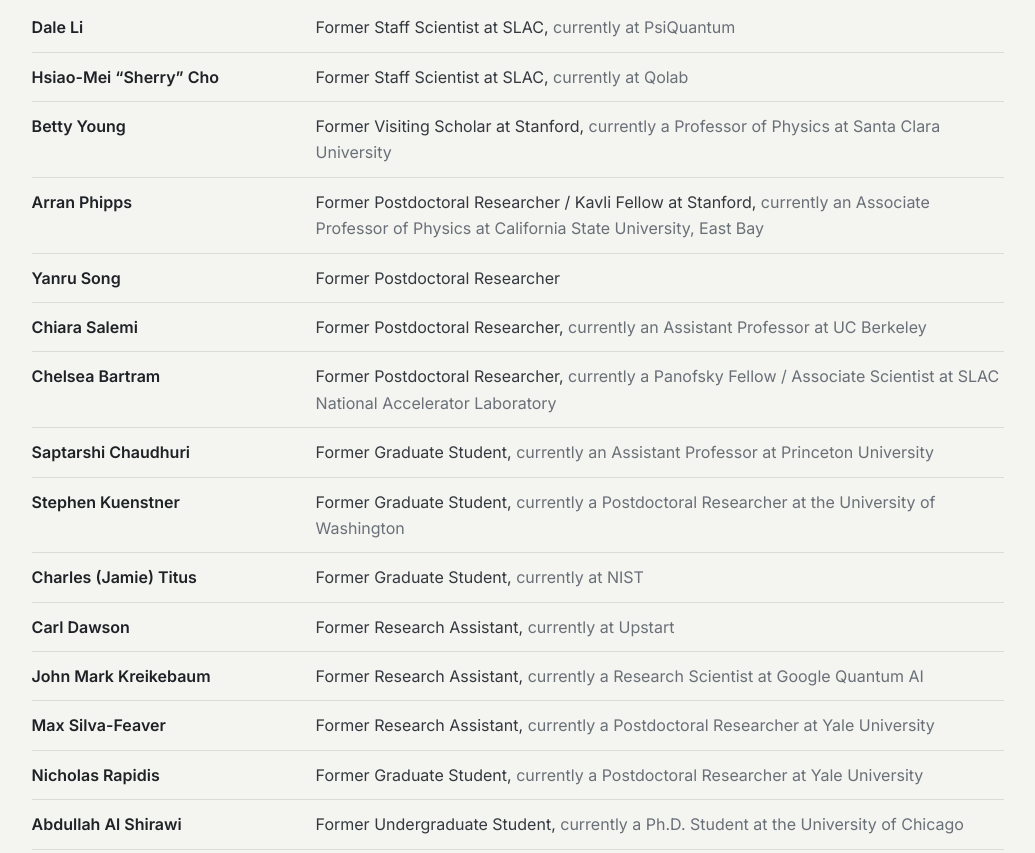
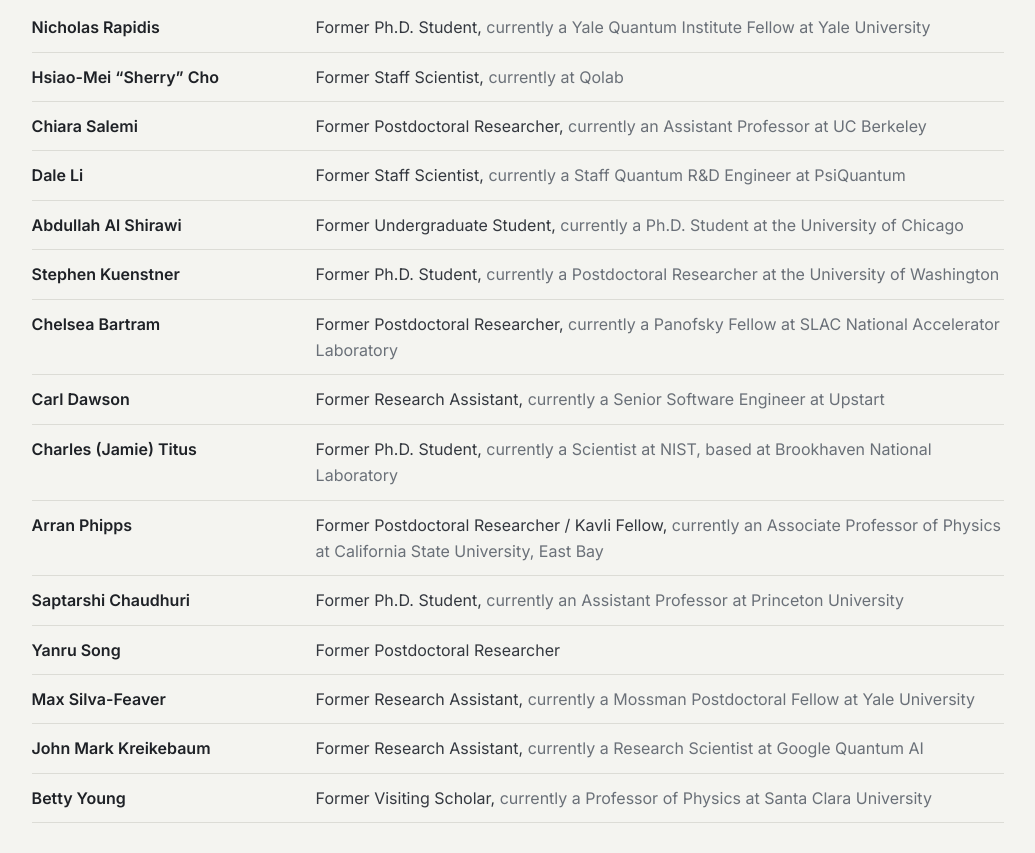
Before and after one commit to irwin-group/irwin-group-site, a plain HTML site: page people.html in a window 1280 px wide. Shown: the part 2443-3296 px from the top of the page, without its empty margins (122-1157 px from the left). Drawn offline with nearby package versions, Linux system fonts and the light colour scheme.

Commit message:
former member info & chronology update

```diff
--- a/css/style.css
+++ b/css/style.css
@@ -628,3 +628,7 @@ figure.fig-sm img { max-width: 420px; width: 100%; }
           mask-image: linear-gradient(to right, rgba(0,0,0,.35) 0%, #000 7%, #000 90%, rgba(0,0,0,.15) 100%);
 }
 .mss-stage, .mss-meta { max-width: 880px; }
+.awards-list a { color: var(--ink); font-weight: 600; }
+.awards-list a:hover { color: var(--accent); }
+.awards-list li { font-weight: 600; color: var(--ink); }
+.awards-list .edu-year { font-weight: 400; }
--- a/people.html
+++ b/people.html
@@ -138,64 +138,64 @@
         <h2 class="group-title">Former Members</h2>
         <ul class="alumni">
           <li>
-            <span class="alum-name">Dale Li</span>
-            <span class="alum-info"><span class="alum-role">Former Staff Scientist at SLAC</span>, <span class="alum-now">currently at PsiQuantum</span></span>
+            <span class="alum-name">Nicholas Rapidis</span>
+            <span class="alum-info"><span class="alum-role">Former Ph.D. Student</span>, <span class="alum-now">currently a Yale Quantum Institute Fellow at Yale University</span></span>
           </li>
           <li>
             <span class="alum-name">Hsiao-Mei &ldquo;Sherry&rdquo; Cho</span>
-            <span class="alum-info"><span class="alum-role">Former Staff Scientist at SLAC</span>, <span class="alum-now">currently at Qolab</span></span>
+            <span class="alum-info"><span class="alum-role">Former Staff Scientist</span>, <span class="alum-now">currently at Qolab</span></span>
           </li>
           <li>
-            <span class="alum-name">Betty Young</span>
-            <span class="alum-info"><span class="alum-role">Former Visiting Scholar at Stanford</span>, <span class="alum-now">currently a Professor of Physics at Santa Clara University</span></span>
+            <span class="alum-name">Chiara Salemi</span>
+            <span class="alum-info"><span class="alum-role">Former Postdoctoral Researcher</span>, <span class="alum-now">currently an Assistant Professor at UC Berkeley</span></span>
+          </li>
+          <li>
+            <span class="alum-name">Dale Li</span>
+            <span class="alum-info"><span class="alum-role">Former Staff Scientist</span>, <span class="alum-now">currently a Staff Quantum R&amp;D Engineer at PsiQuantum</span></span>
+          </li>
+          <li>
+            <span class="alum-name">Abdullah Al Shirawi</span>
+            <span class="alum-info"><span class="alum-role">Former Undergraduate Student</span>, <span class="alum-now">currently a Ph.D. Student at the University of Chicago</span></span>
+          </li>
+          <li>
+            <span class="alum-name">Stephen Kuenstner</span>
+            <span class="alum-info"><span class="alum-role">Former Ph.D. Student</span>, <span class="alum-now">currently a Postdoctoral Researcher at the University of Washington</span></span>
+          </li>
+          <li>
+            <span class="alum-name">Chelsea Bartram</span>
+            <span class="alum-info"><span class="alum-role">Former Postdoctoral Researcher</span>, <span class="alum-now">currently a Panofsky Fellow at SLAC National Accelerator Laboratory</span></span>
+          </li>
+          <li>
+            <span class="alum-name">Carl Dawson</span>
+            <span class="alum-info"><span class="alum-role">Former Research Assistant</span>, <span class="alum-now">currently a Senior Software Engineer at Upstart</span></span>
+          </li>
+          <li>
+            <span class="alum-name">Charles (Jamie) Titus</span>
+            <span class="alum-info"><span class="alum-role">Former Ph.D. Student</span>, <span class="alum-now">currently a Scientist at NIST, based at Brookhaven National Laboratory</span></span>
           </li>
           <li>
             <span class="alum-name">Arran Phipps</span>
-            <span class="alum-info"><span class="alum-role">Former Postdoctoral Researcher / Kavli Fellow at Stanford</span>, <span class="alum-now">currently an Associate Professor of Physics at California State University, East Bay</span></span>
+            <span class="alum-info"><span class="alum-role">Former Postdoctoral Researcher / Kavli Fellow</span>, <span class="alum-now">currently an Associate Professor of Physics at California State University, East Bay</span></span>
+          </li>
+          <li>
+            <span class="alum-name">Saptarshi Chaudhuri</span>
+            <span class="alum-info"><span class="alum-role">Former Ph.D. Student</span>, <span class="alum-now">currently an Assistant Professor at Princeton University</span></span>
           </li>
           <li>
             <span class="alum-name">Yanru Song</span>
             <span class="alum-info"><span class="alum-role">Former Postdoctoral Researcher</span></span>
           </li>
           <li>
-            <span class="alum-name">Chiara Salemi</span>
-            <span class="alum-info"><span class="alum-role">Former Postdoctoral Researcher</span>, <span class="alum-now">currently an Assistant Professor at UC Berkeley</span></span>
-          </li>
-          <li>
-            <span class="alum-name">Chelsea Bartram</span>
-            <span class="alum-info"><span class="alum-role">Former Postdoctoral Researcher</span>, <span class="alum-now">currently a Panofsky Fellow / Associate Scientist at SLAC National Accelerator Laboratory</span></span>
-          </li>
-          <li>
-            <span class="alum-name">Saptarshi Chaudhuri</span>
-            <span class="alum-info"><span class="alum-role">Former Graduate Student</span>, <span class="alum-now">currently an Assistant Professor at Princeton University</span></span>
-          </li>
-          <li>
-            <span class="alum-name">Stephen Kuenstner</span>
-            <span class="alum-info"><span class="alum-role">Former Graduate Student</span>, <span class="alum-now">currently a Postdoctoral Researcher at the University of Washington</span></span>
-          </li>
-          <li>
-            <span class="alum-name">Charles (Jamie) Titus</span>
-            <span class="alum-info"><span class="alum-role">Former Graduate Student</span>, <span class="alum-now">currently at NIST</span></span>
-          </li>
-          <li>
-            <span class="alum-name">Carl Dawson</span>
-            <span class="alum-info"><span class="alum-role">Former Research Assistant</span>, <span class="alum-now">currently at Upstart</span></span>
+            <span class="alum-name">Max Silva-Feaver</span>
+            <span class="alum-info"><span class="alum-role">Former Research Assistant</span>, <span class="alum-now">currently a Mossman Postdoctoral Fellow at Yale University</span></span>
           </li>
           <li>
             <span class="alum-name">John Mark Kreikebaum</span>
             <span class="alum-info"><span class="alum-role">Former Research Assistant</span>, <span class="alum-now">currently a Research Scientist at Google Quantum AI</span></span>
           </li>
           <li>
-            <span class="alum-name">Max Silva-Feaver</span>
-            <span class="alum-info"><span class="alum-role">Former Research Assistant</span>, <span class="alum-now">currently a Postdoctoral Researcher at Yale University</span></span>
-          </li>
-          <li>
-            <span class="alum-name">Nicholas Rapidis</span>
-            <span class="alum-info"><span class="alum-role">Former Graduate Student</span>, <span class="alum-now">currently a Postdoctoral Researcher at Yale University</span></span>
-          </li>
-          <li>
-            <span class="alum-name">Abdullah Al Shirawi</span>
-            <span class="alum-info"><span class="alum-role">Former Undergraduate Student</span>, <span class="alum-now">currently a Ph.D. Student at the University of Chicago</span></span>
+            <span class="alum-name">Betty Young</span>
+            <span class="alum-info"><span class="alum-role">Former Visiting Scholar</span>, <span class="alum-now">currently a Professor of Physics at Santa Clara University</span></span>
           </li>
         </ul>
       </div>
```
Also changed, not shown: person-alex-droster.html (+5 -0 lines), person-ameya-kunder.html (+1 -0 lines), person-aya-keller.html (+5 -0 lines), person-cady-van-assendelft.html (+5 -0 lines), person-christina-bell.html (+6 -0 lines), person-dean-wright.html (+1 -0 lines), person-jason-corbin.html (+5 -0 lines), person-jyotirmai-singh.html (+5 -0 lines), person-kent-irwin.html (+8 -1 lines), person-maria-simanovskaia.html (+5 -0 lines), person-meghan-marangola.html (+5 -0 lines), person-victoria-ankel.html (+5 -0 lines).
